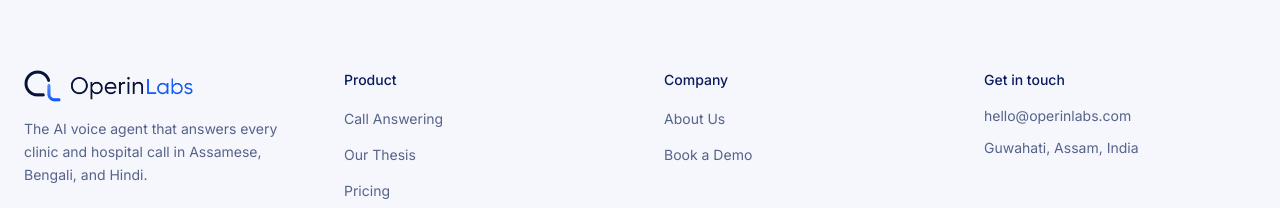
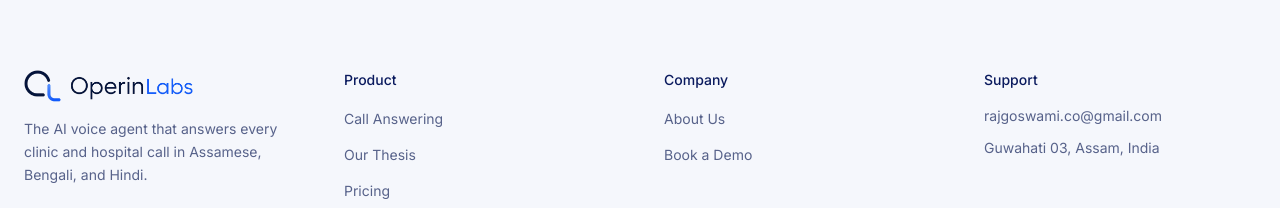
Before and after one commit to OperinLabs/OperinLabs-Landing-Page, a React (Vite) app: page / in a window 1280 px wide. Shown: the part 3189-3397 px from the top of the page. Built offline with nearby package versions, Linux system fonts and the light colour scheme.

Commit message:
Update Footer.tsx

```diff
--- a/src/components/Footer.tsx
+++ b/src/components/Footer.tsx
@@ -87,10 +87,10 @@
           </div>
 
           <div>
-            <p className="text-sm font-medium text-ink">Get in touch</p>
+            <p className="text-sm font-medium text-ink">Support</p>
             <ul className="mt-4 flex flex-col gap-3 text-sm text-ink-soft">
-              <li>hello@operinlabs.com</li>
-              <li>Guwahati, Assam, India</li>
+              <li>rajgoswami.co@gmail.com</li>
+              <li>Guwahati 03, Assam, India</li>
             </ul>
           </div>
         </div>
```
